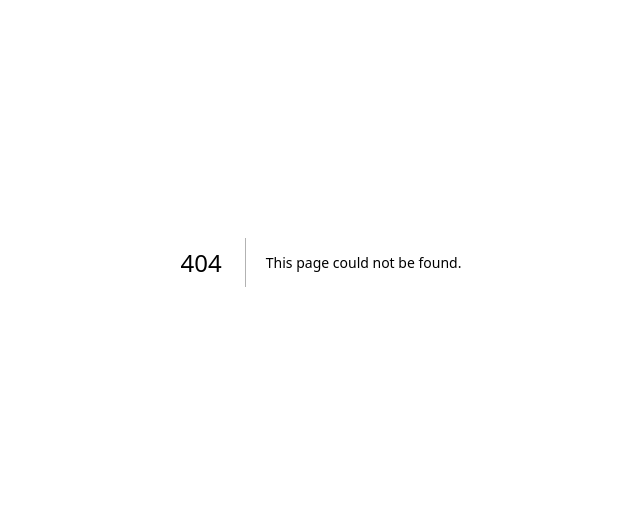
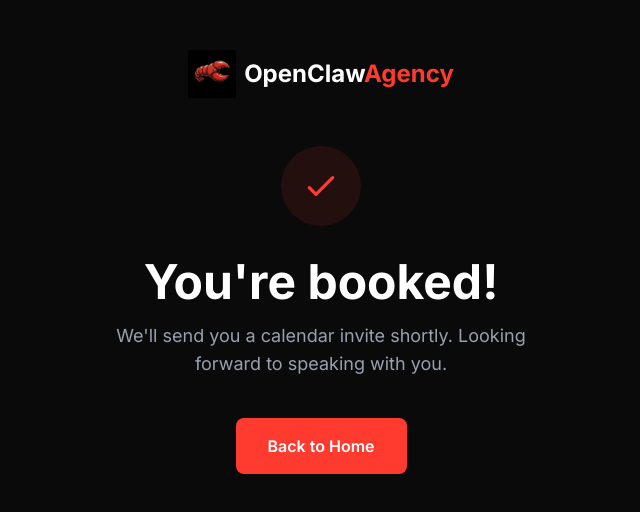
Before and after one commit to RhysMckay7777/openclaw-agency, a Next.js app: page /thanks in a window 1280 px wide. Before the commit this address had no page. Shown: the part 138-650 px from the top of the page, without its empty margins (319-959 px from the left). Built offline with nearby package versions, Linux system fonts and the light colour scheme; a web font is replaced by a local one.

Commit message:
Add /thanks confirmation page for Calendly redirects

```diff
--- /dev/null
+++ b/src/app/thanks/page.tsx
@@ -0,0 +1,74 @@
+import Link from "next/link";
+import Image from "next/image";
+import type { Metadata } from "next";
+
+export const metadata: Metadata = {
+  title: "You're Booked! | OpenClaw Agency",
+  description: "Thank you for booking a call with OpenClaw Agency. We'll send you a calendar invite shortly.",
+  robots: {
+    index: false,
+    follow: false,
+  },
+};
+
+export default function ThanksPage() {
+  return (
+    <div className="min-h-screen bg-[#0a0a0a] flex flex-col items-center justify-center px-4">
+      {/* Logo */}
+      <Link
+        href="/"
+        className="flex items-center gap-2 mb-12 focus:outline-none focus:ring-2 focus:ring-[#ff3b30] focus:ring-offset-2 focus:ring-offset-black rounded-lg"
+        aria-label="OpenClaw Agency - Home"
+      >
+        <div className="relative w-12 h-12">
+          <Image
+            src="/openclaw-logo.png"
+            alt="OpenClaw Agency logo"
+            fill
+            className="object-contain"
+            priority
+          />
+        </div>
+        <span className="font-bold text-2xl text-white">
+          OpenClaw<span className="text-[#ff3b30]">Agency</span>
+        </span>
+      </Link>
+
+      {/* Content */}
+      <div className="text-center max-w-md">
+        {/* Checkmark icon */}
+        <div className="w-20 h-20 mx-auto mb-8 rounded-full bg-[#ff3b30]/10 flex items-center justify-center">
+          <svg
+            className="w-10 h-10 text-[#ff3b30]"
+            fill="none"
+            stroke="currentColor"
+            viewBox="0 0 24 24"
+            aria-hidden="true"
+          >
+            <path
+              strokeLinecap="round"
+              strokeLinejoin="round"
+              strokeWidth={2}
+              d="M5 13l4 4L19 7"
+            />
+          </svg>
+        </div>
+
+        <h1 className="text-4xl sm:text-5xl font-bold text-white mb-4">
+          You're booked!
+        </h1>
+
+        <p className="text-lg text-gray-400 mb-10">
+          We'll send you a calendar invite shortly. Looking forward to speaking with you.
+        </p>
+
+        <Link
+          href="/"
+          className="inline-flex items-center justify-center px-8 py-4 bg-[#ff3b30] hover:bg-[#ff5545] text-white font-semibold rounded-lg transition-colors duration-200 focus:outline-none focus:ring-2 focus:ring-[#ff3b30] focus:ring-offset-2 focus:ring-offset-black"
+        >
+          Back to Home
+        </Link>
+      </div>
+    </div>
+  );
+}
```
